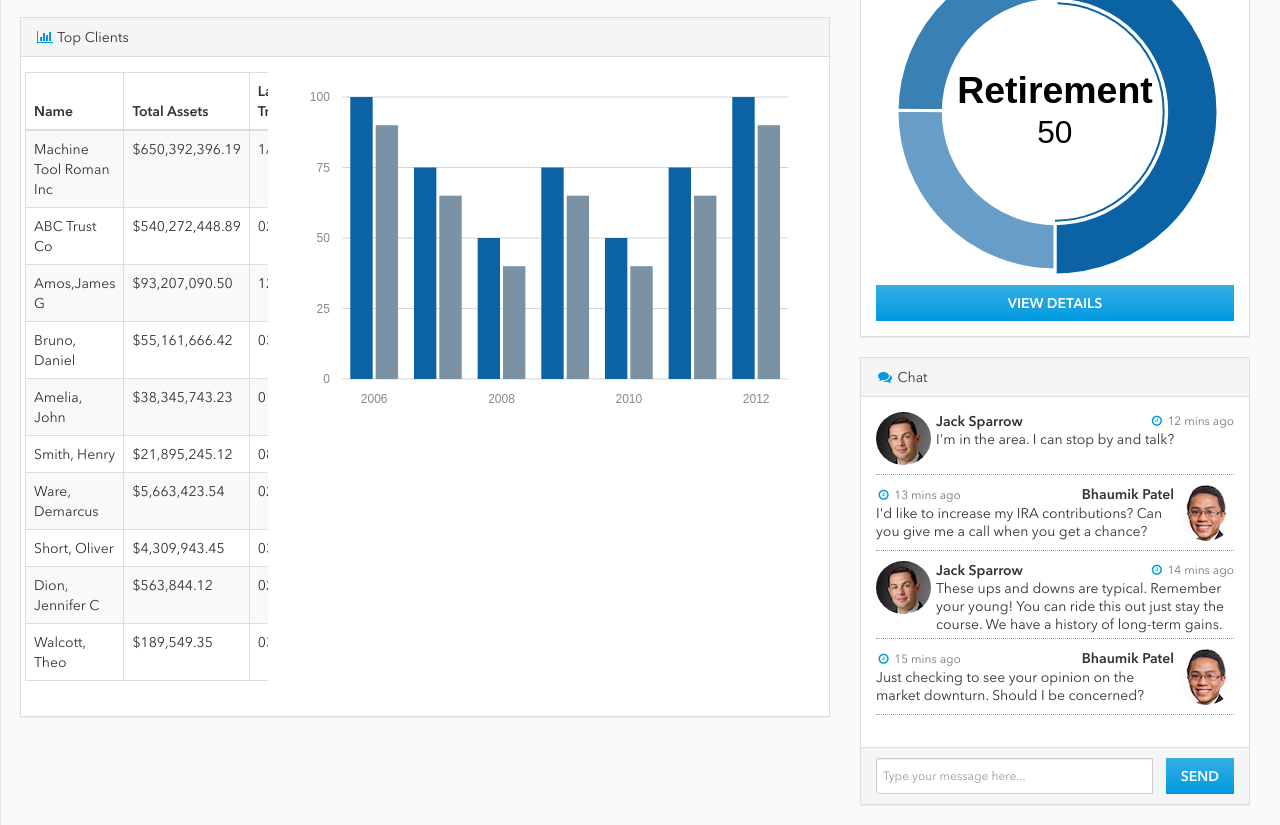
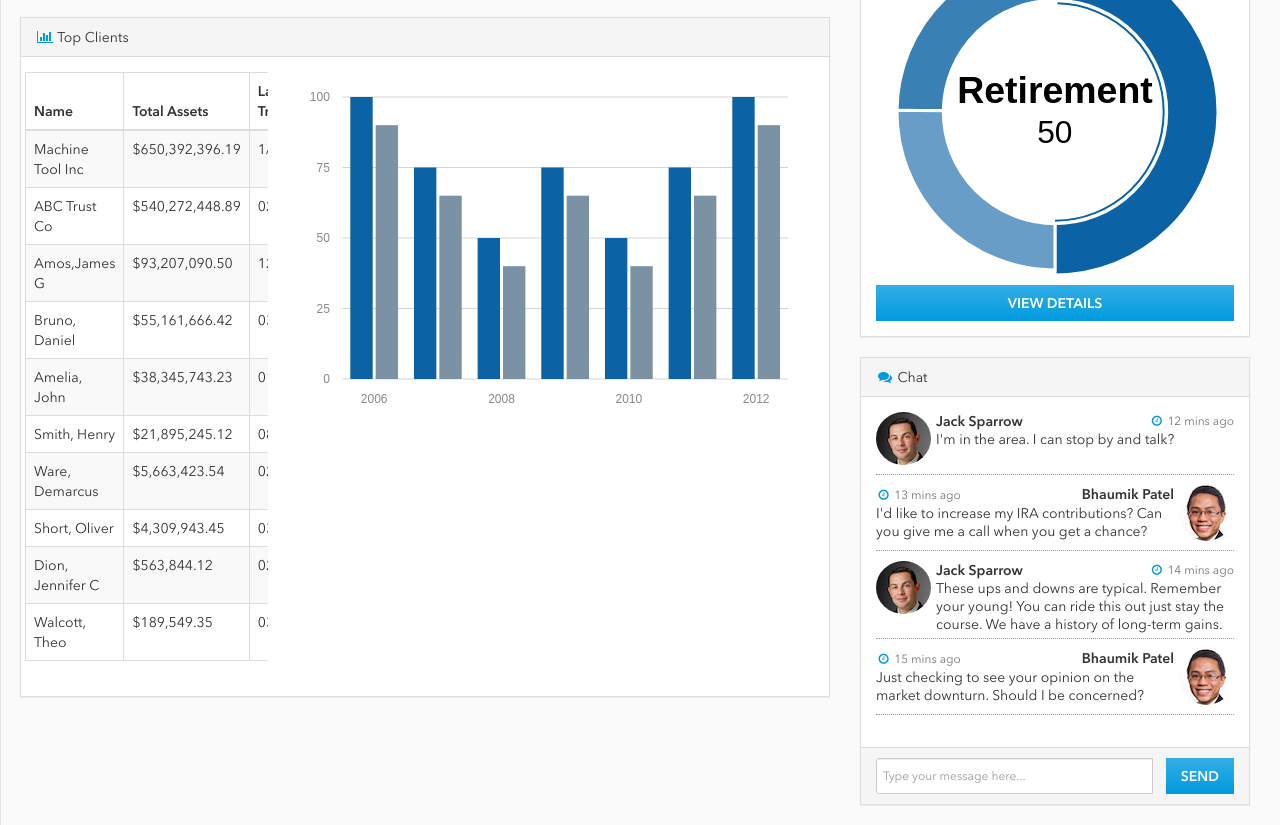
Before and after one commit to JCrafty/cghackathon, a website: page pages/index.html in a window 1280 px wide. Shown: the part 825-1650 px from the top of the page. Drawn offline with Linux system fonts and the light colour scheme.

Commit message:
Modified test data

```diff
--- a/pages/index.html
+++ b/pages/index.html
@@ -356,7 +356,7 @@
                                             </thead>
                                             <tbody>
                                                 <tr>
-                                                    <td>Machine Tool Roman Inc</td>
+                                                    <td>Machine Tool Inc</td>
                                                     <td align="right">$650,392,396.19</td>
                                                     <td>1/21/2015</td>
                                                     <td align="right">$7,500.00</td>
```
